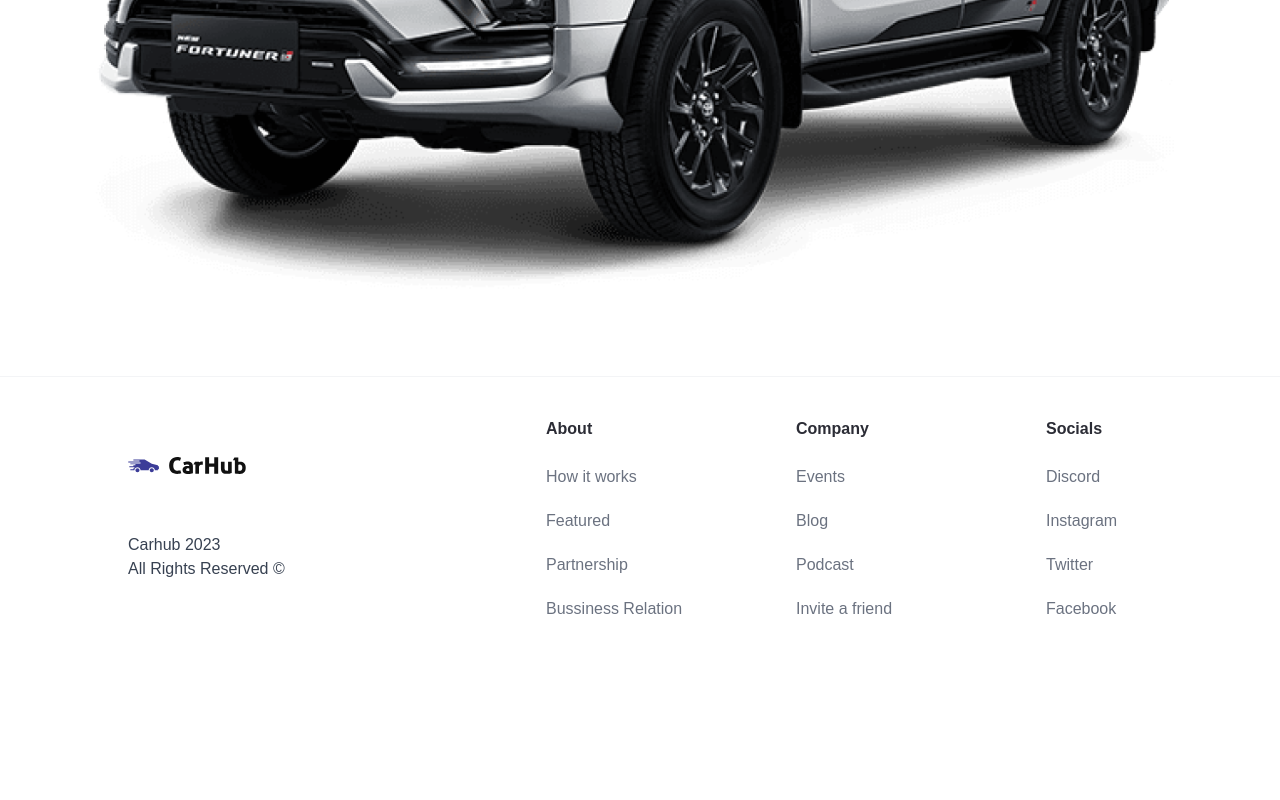
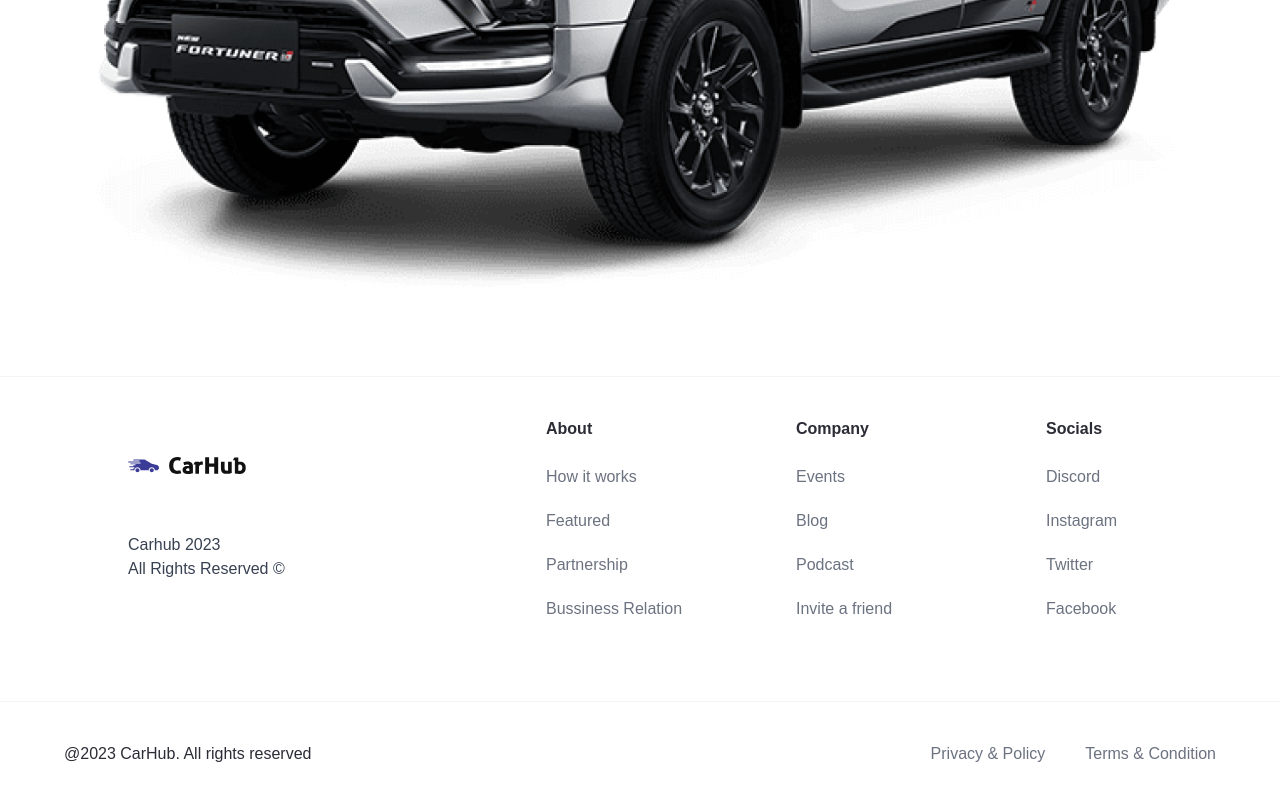
Before and after one commit to ThusharaSamaraweera/Car-hub-nextjs, a Next.js app: page / in a window 1280 px wide. Shown: the part 929-1729 px from the top of the page. Before the commit the page ends 1590 px from the top, so only its background shows below. Built offline with nearby package versions, Linux system fonts and the light colour scheme.

Commit message:
update footer

```diff
--- a/app/globals.css
+++ b/app/globals.css
@@ -75,3 +75,13 @@
 .footer__link {
   @apply flex flex-col gap-6 text-base min-w-[170px];
 }
+
+.footer__copyrights {
+  @apply flex justify-between items-center flex-wrap mt-10 border-t border-gray-100 sm:px-16 px-6 py-10;
+}
+
+.footer__copyrights-link {
+  @apply flex-1 flex sm:justify-end justify-center max-sm:mt-4 gap-10;
+}
+
+/* END: Footer styles */
--- a/components/Footer.tsx
+++ b/components/Footer.tsx
@@ -30,6 +30,19 @@
           ))}
         </div>
       </div>
+
+      <div className="flex justify-between items-center flex-wrap mt-10 border-t border-gray-100 sm:px-16 px-6 py-10">
+        <p>@2023 CarHub. All rights reserved</p>
+
+        <div className="footer__copyrights-link">
+          <Link href="/" className="text-gray-500">
+            Privacy & Policy
+          </Link>
+          <Link href="/" className="text-gray-500">
+            Terms & Condition
+          </Link>
+        </div>
+      </div>
     </footer>
   );
 }
--- a/components/Hero.tsx
+++ b/components/Hero.tsx
@@ -22,8 +22,8 @@
           <div className="hero__image">
             <Image src="/hero.png" alt="hero" fill className="object-contain" />
           </div>
+          <div className="hero__image-overlay" />
 
-          <div className="hero__image-overlay" />
         </div>
       </div>
     </div>
```
